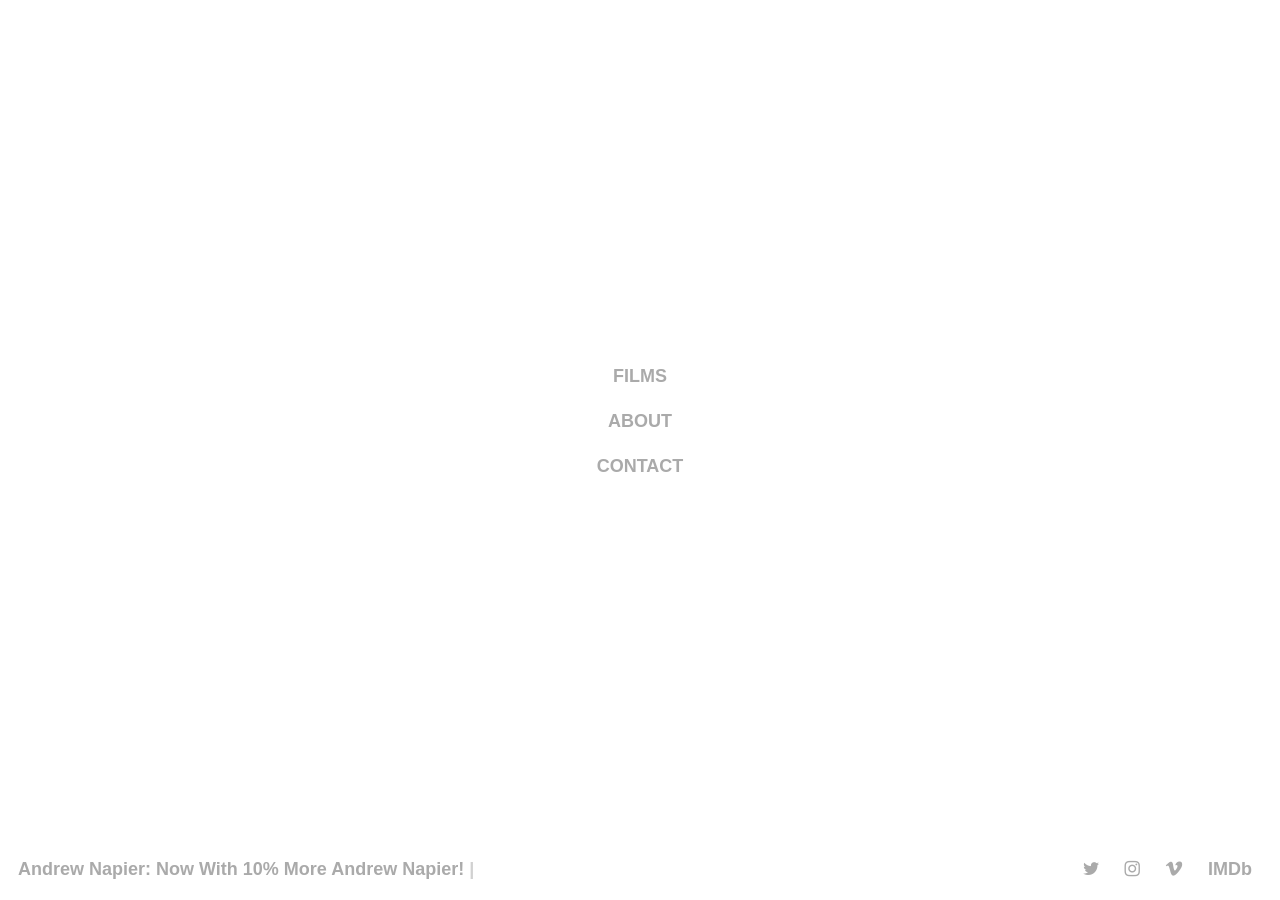
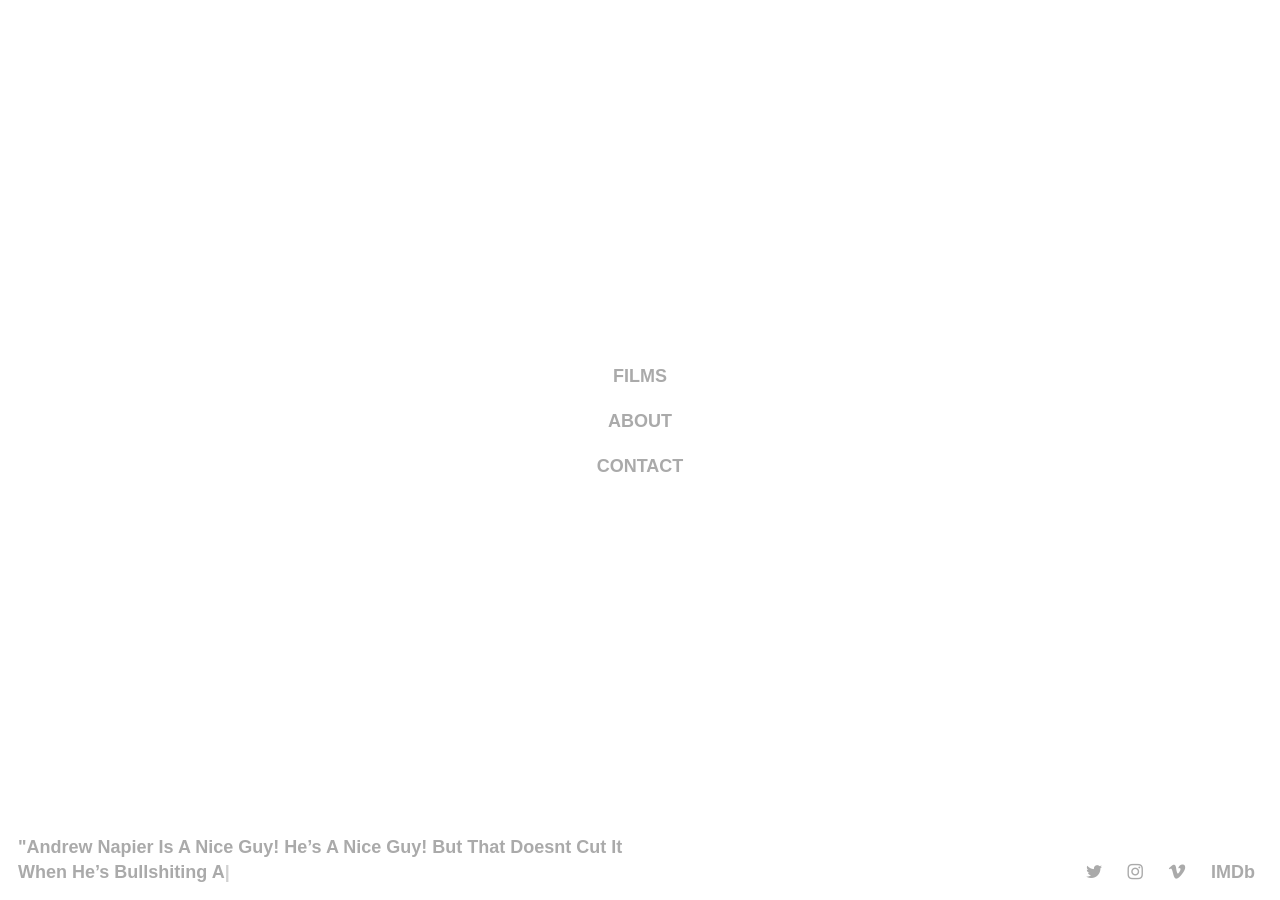
Before and after one commit to sandcastleco/andrew-napier, a Jekyll site: the page built from index.html, in a window 1280 px wide. Built offline with Jekyll 4.4.1, drawn with Linux system fonts in a browser that asks for light colours; nearby versions of some CDN libraries.

Commit message:
Fix social link movement on all pages

```diff
--- a/_includes/footer.html
+++ b/_includes/footer.html
@@ -3,12 +3,11 @@
   <div class="col">
     {% unless page.title == "Contact" %}
     <div class="quote">
-      <span id="quote2"></span>
-      <span class="cursor">|</span>
+      <span id="quote2"></span><span class="cursor">|</span>
     </div>
     {% endunless %}
     {% if page.title == "Contact" %}
-    <a class="alt-link" href="/credits">Website Credits</a>
+    <a class="alt-link credits-link" href="/credits">Website Credits</a>
     {% endif %}
   </div><div class="col social text-right">
     <a href="https://twitter.com/andrewnapier" target="_blank"><i class="fa fa-twitter"></i></a>
--- a/_includes/nav.html
+++ b/_includes/nav.html
@@ -1,8 +1,7 @@
 <div class="cover">
 	<nav class="nav">
 		<div class="quote">
-      <span id="quote1"></span>
-      <span class="cursor">|</span>
+      <span id="quote1"></span><span class="cursor">|</span>
 			<hr>
     </div>
 		<ul>
--- a/_sass/footer.scss
+++ b/_sass/footer.scss
@@ -1,11 +1,30 @@
 footer {
+  position: relative;
+  bottom: 0;
+  min-height: 120px;
+  left: 0;
   overflow: auto;
   width: 100%;
   padding: 1rem;
 }
 .col {
-  float: left;
+  display: inline-block;
+  vertical-align: bottom;
   width: 50%;
+}
+footer .quote {
+  position: absolute;
+  bottom: 15px;
+  max-width: 50%
+}
+footer .credits-link {
+  position: absolute;
+  bottom: 15px;
+}
+footer .social {
+  position: absolute;
+  bottom: 15px;
+  right: 15px;
 }
 footer a {
   display: inline-block;
@@ -19,5 +38,4 @@
 .social a {
   font-weight: bold;
   border-bottom: 0;
-  color: $light-grey;
 }
--- a/_sass/grid.scss
+++ b/_sass/grid.scss
@@ -9,8 +9,3 @@
   padding-top: 80px;
   padding-bottom: 20px;
 }
-@media(min-width: 768px) {
-  .main {
-    padding-bottom: 80px;
-  }
-}
--- a/js/quotes.js
+++ b/js/quotes.js
@@ -1,62 +1,63 @@
 var quotes = [
-  'Andrew Napier Makes Films So You Don’t Have To',
-  'Andrew Napier Is A Proud Sponsor Of Andrew Napier',
-  'Andrew Napier… Batteries Not Included',
-  'Andrew Napier… Now With Improved Filmmaking Skilz!',
-  'Andrew Napier: Soon To Be A Major Motion Andrew Napier!',
-  'Andrew Napier… Or is it?',
-  'Andrew Napier… Now in Color!',
-  'Andrew Napier… As Not Seen On TV',
-  'Andrew Napier Is Still Loading....',
-  'Andrew Napier Can See You',
-  'Andrew Napier Is Fun For The Whole Family. Except Babies.',
-  'Andrew Napier Is Now Available Without A Prescription!',
-  'Andrew Napier Is Now Interactive!',
-  'Andrew Napier Just Won’t Stay Dead',
-  'Ask Your Doctor if Andrew Napier Is Right For You',
-  'Andrew Napier: Recommended By Andrew Napier',
-  'Andrew Napier, Formerly Known As Andrew Napier',
-  'Andrew Napier: Now Available With A Low, Low, 5.8% APR Financing!',
-  'Andrew Napier... Now In 3D!',
-  'Andrew Napier Is Following You… But Not On Instagram',
-  'Andrew Napier Is Based On A Film That Was Loosely Based On A Novel That Was Inspired By A Trueish Story',
-  'Andrew Napier: Based On The Novel By Andrew Napier',
-  'Andrew Napier Is Coming Soon To A Theater Near You! Or A Computer... Probably A Computer…',
-  'Andrew Napier Is 60% H2O, 30% Awesome, & 10% Unsure',
-  'Andrew Napier Wonders "Why Oh Why Didn\'t He Take The BLUE Pill?"',
-  'Andrew Napier Is Made With Love... And Other Gross Stuff',
-  'Andrew Napier Is Your Imaginary Friend',
-  'Andrew Napier Is Not A Substitute For Good Wholesome ________ (Fill In The Blank)',
-  'Andrew Napier: Now With 10% More Andrew Napier!',
-  'Andrew Napier: Assembly Required',
-  'No Andrew Napiers Were Harmed In The Making Of This Website',
-  'Andrew Napier: Cheesehead',
-  'Andrew Napier: As Seen On This Website',
-  '"Andrew Napier Is A Nice Guy! He’s A Nice Guy! But That Doesnt Cut It When He’s Bullshiting Around Like This!" ~ Christian Bale',
-  'Andrew Napier Feels Bad For J.F. Sebastian',
-  'Andrew\'s Last Name Is Napier',
-  'Andrew Napier Is Your Mom',
-  'Andrew Napier Is Standing Right Behind You',
-  'Andrew Napier Drinks Film Like Wine',
-  'Andrew Napier Eats Film For Breakfast & Watches Breakfast Like Films',
-  'Andrew Napier Is Ugly And His Mother Dresses Him Funny',
-  'Andrew Napier Makes Films For People Who Hate Films',
-  'Andrew Napier Wishes We Were Better Strangers',
-  'Andrew Napier Eats Films For Breakfast, Pictures For Lunch, And Pizza For Dinner. Who Doesn\'t LOVE Pizza?',
-  'Andrew Napier Does Not Google Himself. Andrew Napier IS Google.',
-  'Andrew Napier Does More Than Just Documentaries You Nurf Hearders',
-  'Andrew Napier Does More Than Just Documentaries You Butt-Munchers',
-  'Andrew Napier Does More Than Just Documentaries You Mouth-Breathers',
-  'Andrew Napier Seems Taller In Japan',
-  'Andrew Napier Is One Fry Short Of A Happy Meal',
-  'Andrew Napier Is As Much Use As A One-legged Man At An Ass Kicking Party',
-  'Andrew Napier Is Not A Toaster',
-  'Andrew Napier Has A Strict Curfew',
-  'Andrew Napier\'s Past Is A Grotesque Animal',
-  'Andrew Napier Is Mad As Heck Gosh Darnit!!',
-  'Andrew Napier\'s Balls Taught The World To Play',
-  'Andrew Napier Disappeared',
-  'Andrew Napier Has Sharp Dog-Teeth'
+  '"Andrew Napier Is A Nice Guy! He’s A Nice Guy! But That Doesnt Cut It When He’s Bullshiting Around Like This!" ~ Christian Bale'
+  // 'Andrew Napier Makes Films So You Don’t Have To',
+  // 'Andrew Napier Is A Proud Sponsor Of Andrew Napier',
+  // 'Andrew Napier… Batteries Not Included',
+  // 'Andrew Napier… Now With Improved Filmmaking Skilz!',
+  // 'Andrew Napier: Soon To Be A Major Motion Andrew Napier!',
+  // 'Andrew Napier… Or is it?',
+  // 'Andrew Napier… Now in Color!',
+  // 'Andrew Napier… As Not Seen On TV',
+  // 'Andrew Napier Is Still Loading....',
+  // 'Andrew Napier Can See You',
+  // 'Andrew Napier Is Fun For The Whole Family. Except Babies.',
+  // 'Andrew Napier Is Now Available Without A Prescription!',
+  // 'Andrew Napier Is Now Interactive!',
+  // 'Andrew Napier Just Won’t Stay Dead',
+  // 'Ask Your Doctor if Andrew Napier Is Right For You',
+  // 'Andrew Napier: Recommended By Andrew Napier',
+  // 'Andrew Napier, Formerly Known As Andrew Napier',
+  // 'Andrew Napier: Now Available With A Low, Low, 5.8% APR Financing!',
+  // 'Andrew Napier... Now In 3D!',
+  // 'Andrew Napier Is Following You… But Not On Instagram',
+  // 'Andrew Napier Is Based On A Film That Was Loosely Based On A Novel That Was Inspired By A Trueish Story',
+  // 'Andrew Napier: Based On The Novel By Andrew Napier',
+  // 'Andrew Napier Is Coming Soon To A Theater Near You! Or A Computer... Probably A Computer…',
+  // 'Andrew Napier Is 60% H2O, 30% Awesome, & 10% Unsure',
+  // 'Andrew Napier Wonders "Why Oh Why Didn\'t He Take The BLUE Pill?"',
+  // 'Andrew Napier Is Made With Love... And Other Gross Stuff',
+  // 'Andrew Napier Is Your Imaginary Friend',
+  // 'Andrew Napier Is Not A Substitute For Good Wholesome ________ (Fill In The Blank)',
+  // 'Andrew Napier: Now With 10% More Andrew Napier!',
+  // 'Andrew Napier: Assembly Required',
+  // 'No Andrew Napiers Were Harmed In The Making Of This Website',
+  // 'Andrew Napier: Cheesehead',
+  // 'Andrew Napier: As Seen On This Website',
+  // '"Andrew Napier Is A Nice Guy! He’s A Nice Guy! But That Doesnt Cut It When He’s Bullshiting Around Like This!" ~ Christian Bale',
+  // 'Andrew Napier Feels Bad For J.F. Sebastian',
+  // 'Andrew\'s Last Name Is Napier',
+  // 'Andrew Napier Is Your Mom',
+  // 'Andrew Napier Is Standing Right Behind You',
+  // 'Andrew Napier Drinks Film Like Wine',
+  // 'Andrew Napier Eats Film For Breakfast & Watches Breakfast Like Films',
+  // 'Andrew Napier Is Ugly And His Mother Dresses Him Funny',
+  // 'Andrew Napier Makes Films For People Who Hate Films',
+  // 'Andrew Napier Wishes We Were Better Strangers',
+  // 'Andrew Napier Eats Films For Breakfast, Pictures For Lunch, And Pizza For Dinner. Who Doesn\'t LOVE Pizza?',
+  // 'Andrew Napier Does Not Google Himself. Andrew Napier IS Google.',
+  // 'Andrew Napier Does More Than Just Documentaries You Nurf Hearders',
+  // 'Andrew Napier Does More Than Just Documentaries You Butt-Munchers',
+  // 'Andrew Napier Does More Than Just Documentaries You Mouth-Breathers',
+  // 'Andrew Napier Seems Taller In Japan',
+  // 'Andrew Napier Is One Fry Short Of A Happy Meal',
+  // 'Andrew Napier Is As Much Use As A One-legged Man At An Ass Kicking Party',
+  // 'Andrew Napier Is Not A Toaster',
+  // 'Andrew Napier Has A Strict Curfew',
+  // 'Andrew Napier\'s Past Is A Grotesque Animal',
+  // 'Andrew Napier Is Mad As Heck Gosh Darnit!!',
+  // 'Andrew Napier\'s Balls Taught The World To Play',
+  // 'Andrew Napier Disappeared',
+  // 'Andrew Napier Has Sharp Dog-Teeth'
 ];
 var visitedQuotes = [];
 function getRandomQuote() {
```
Also changed, not shown: 6 other files.
